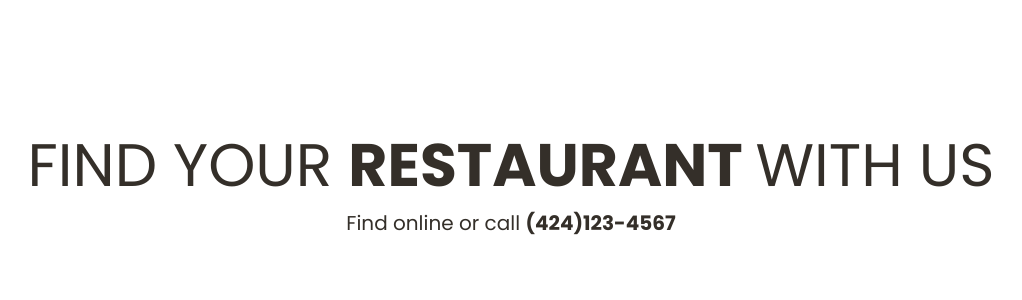
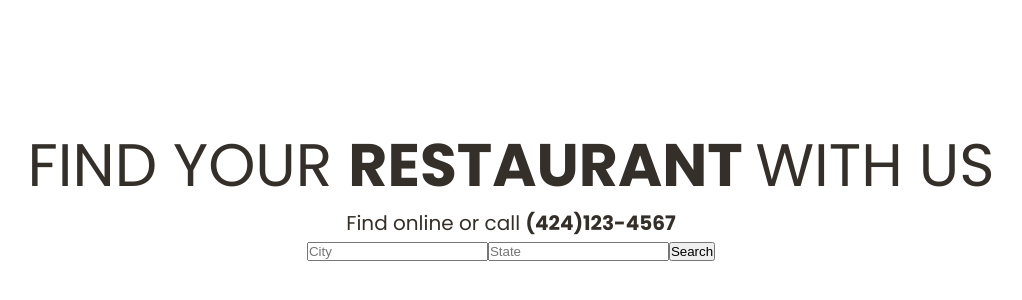
Before and after one commit to Namra0816/restaurantFinder, a React (Create React App) app: page / in a window 1280 px wide. Shown: the part 48-348 px from the top of the page, without its empty margins (129-1151 px from the left). Built offline with nearby package versions, Linux system fonts and the light colour scheme.

Commit message:
search functionalities for city and state added

```diff
--- a/src/pages/Home/Home.js
+++ b/src/pages/Home/Home.js
@@ -1,13 +1,67 @@
-import React from 'react'
-
+import React, { useState, useEffect } from 'react';
+import { useNavigate } from 'react-router-dom';
 import Hero from './Hero/Hero';
+import restaurantData from '../../assets/restaurantData/restaurantData.json';
 
 const Home = () => {
+  const [city, setCity] = useState('');
+  const [state, setState] = useState('');
+  const [cities, setCities] = useState([]);
+  const [states, setStates] = useState([]);
+  const navigate = useNavigate();
+
+  useEffect(() => {
+    const citySet = new Set();
+    const stateSet = new Set();
+    restaurantData.forEach(restaurant => {
+      citySet.add(restaurant.city);
+      stateSet.add(restaurant.state);
+    });
+    setCities([...citySet].sort());
+    setStates([...stateSet].sort());
+  }, []);
+
+  const handleSearch = () => {
+    if (city && state) {
+      navigate(`/${city}/${state}`);
+    }
+  };
+
+  const searchBar = (
+    <div className="search-container">
+      <input
+        list="cities"
+        type="text"
+        placeholder="City"
+        value={city}
+        onChange={(e) => setCity(e.target.value)}
+      />
+      <datalist id="cities">
+        {cities.map(city => (
+          <option key={city} value={city}>{city}</option>
+        ))}
+      </datalist>
+      <input
+        list="states"
+        type="text"
+        placeholder="State"
+        value={state}
+        onChange={(e) => setState(e.target.value)}
+      />
+      <datalist id="states">
+        {states.map(state => (
+          <option key={state} value={state}>{state}</option>
+        ))}
+      </datalist>
+      <button onClick={handleSearch}>Search</button>
+    </div>
+  );
+
   return (
     <div>
-        <Hero />
+      <Hero>{searchBar}</Hero>
     </div>
-  )
-}
+  );
+};
 
-export default Home
+export default Home;
```
